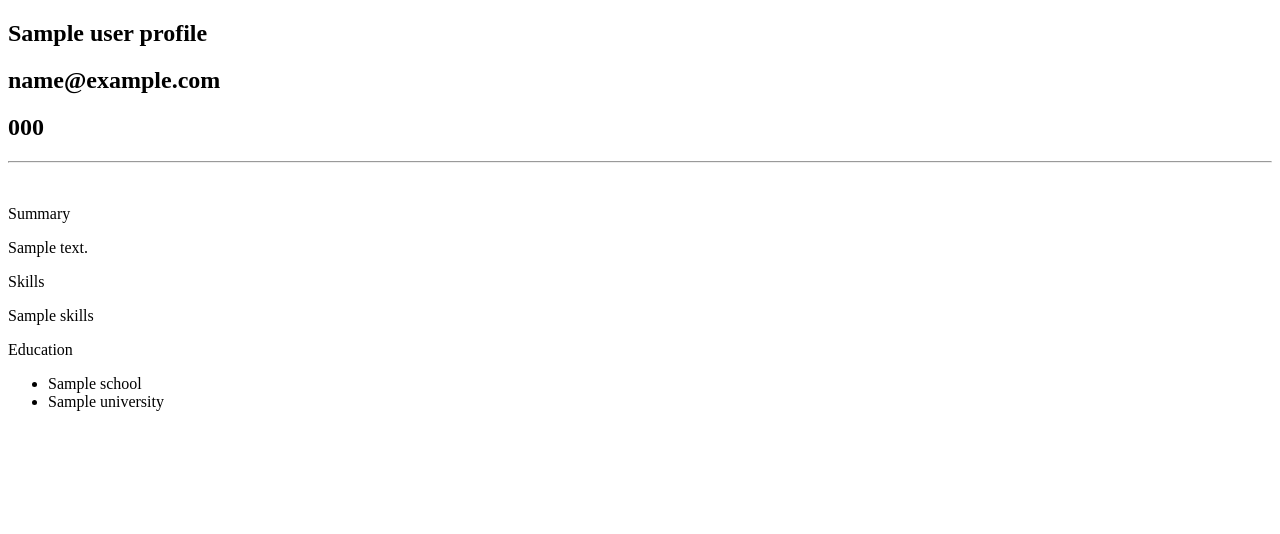
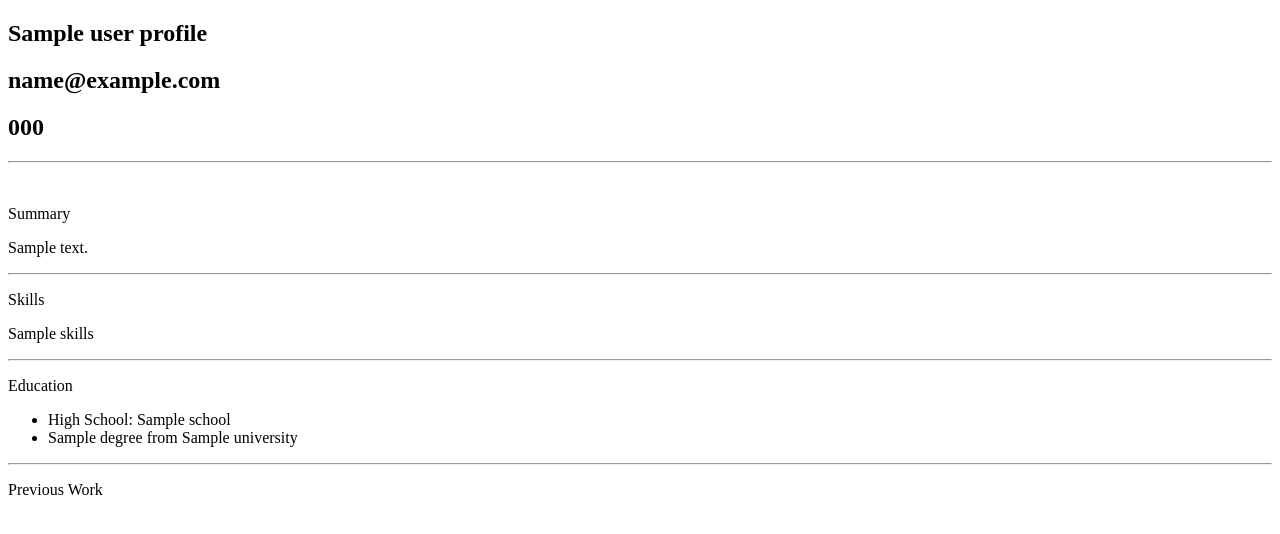
Before and after one commit to ypa/dj-cv-site, a Django app: template cvsite/cv/templates/cv/resume.html in a window 1280 px wide. Shown: the top 534 px of the page. Run offline with Django 3.2, Linux system fonts and the light colour scheme; the template is opened without the code that fills it: most values are stand-ins (such as "Sample title", 1, 10 or a date in 2020).

Commit message:
Add more layout with degree university and previous_work fields

```diff
--- a/cvsite/cv/templates/cv/resume.html
+++ b/cvsite/cv/templates/cv/resume.html
@@ -15,13 +15,18 @@
   <br />
   <p>Summary</p>
   <p>{{user_profile.summary}}</p>
+  <hr />
   <p>Skills</p>
   <p>{{user_profile.skills}}</p>
+  <hr />
   <p>Education</p>
   <ul>
-    <li>{{user_profile.school}}</li>
-    <li>{{user_profile.university}}</li>
+    <li>High School: {{user_profile.school}}</li>
+    <li>{{user_profile.degree}} from {{user_profile.university}}</li>
   </ul>
+  <hr />
+  <p>Previous Work</p>
+  <p>{{user_profile.previous_work}}</p>
 </body>
 
 </html>
```
